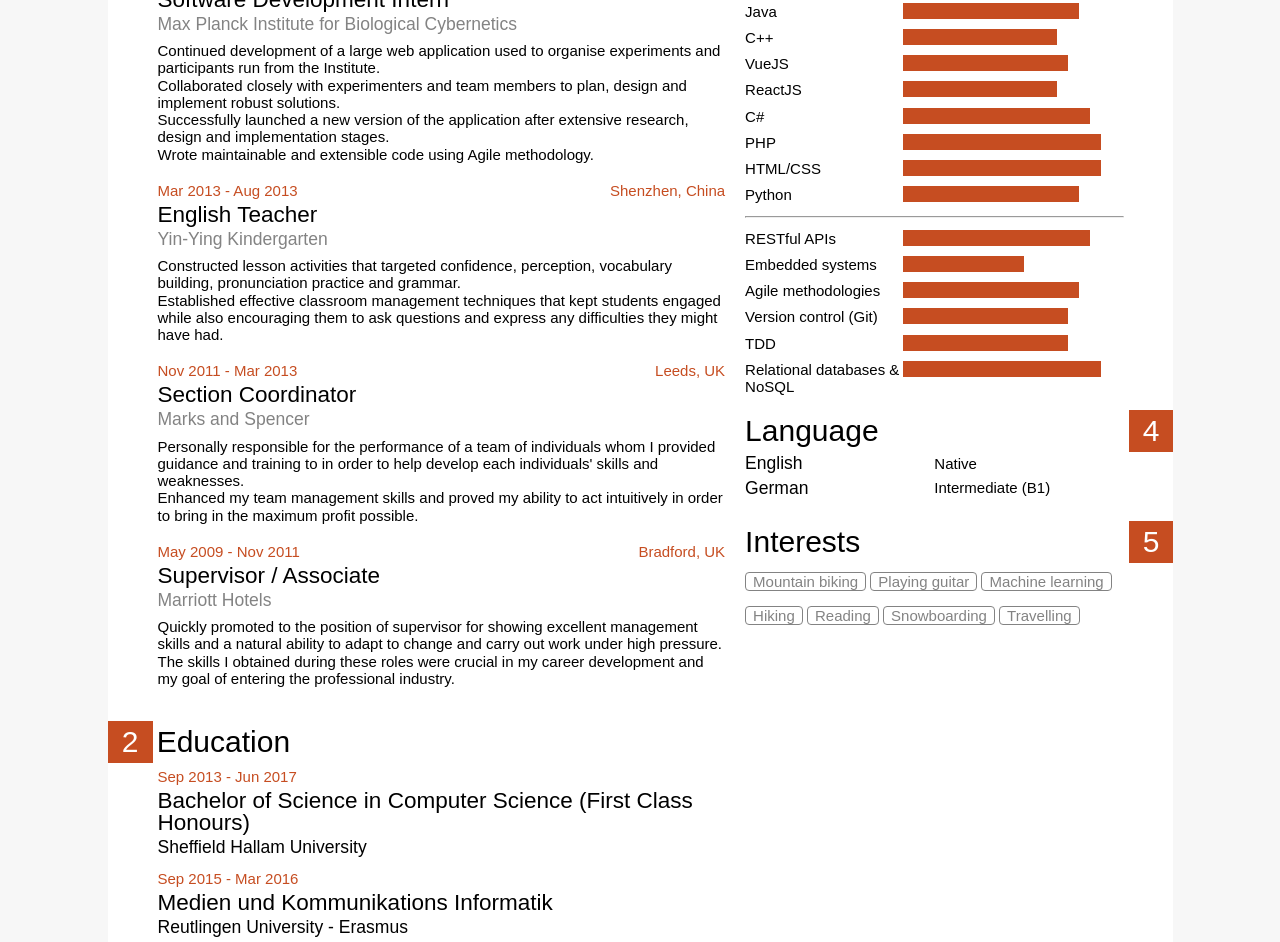
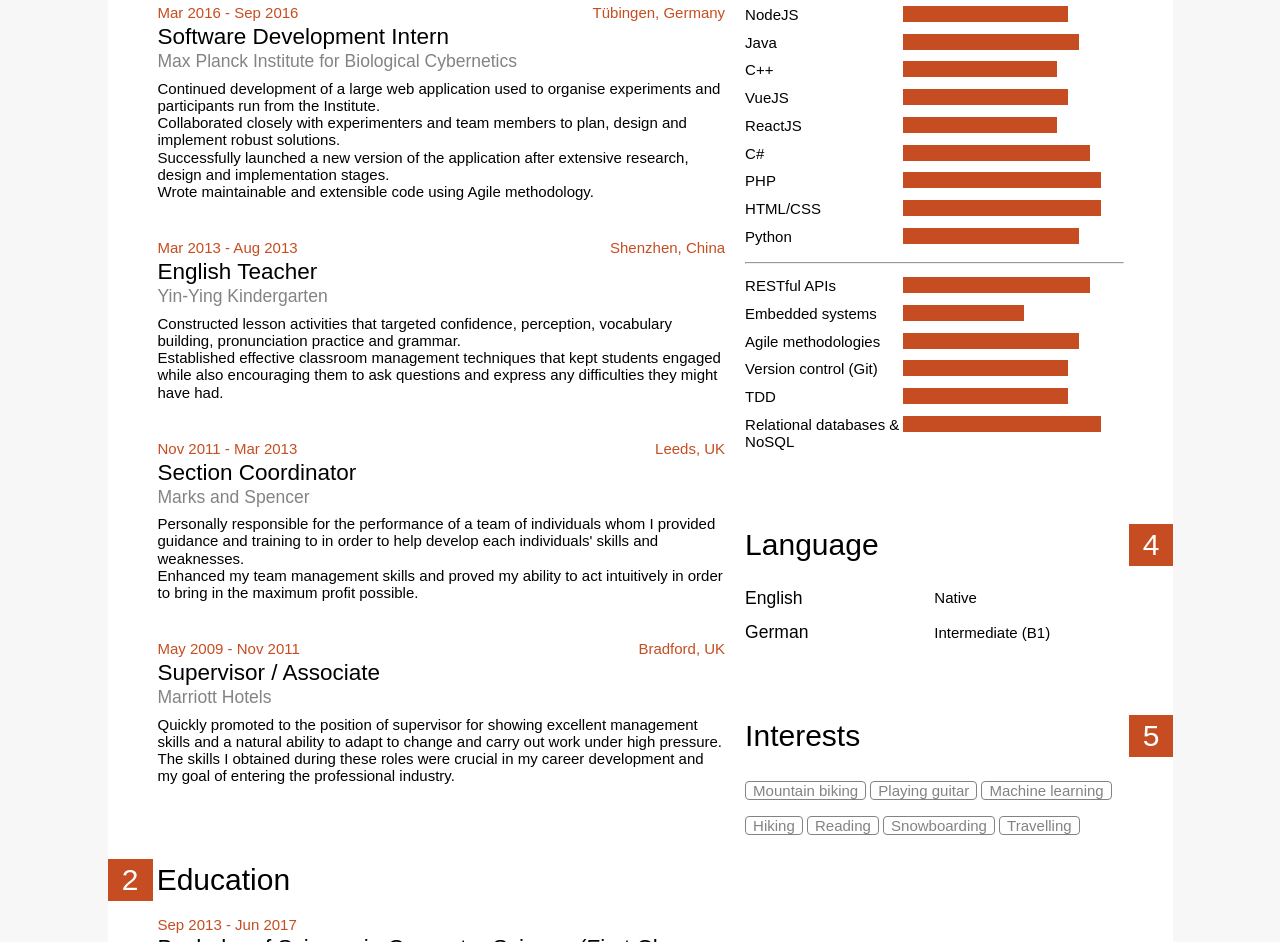
Before and after one commit to sebastiean/resume, a plain HTML site: page index.html in a window 1280 px wide. Shown: the part 319-1261 px from the top of the page. Drawn offline with nearby package versions, Linux system fonts and the light colour scheme; a web font is replaced by a local one.

Commit message:
Slight changes

```diff
--- a/css/style.scss
+++ b/css/style.scss
@@ -25,7 +25,7 @@ body {
 }
 
 .details {
-  padding: 12.5px 0 7.5px 0;
+  padding: 25px 0 7.5px 0;
   margin-top: 27px;
 }
 
@@ -77,7 +77,7 @@ body {
 }
 
 .container {
-  padding: 10px 0;
+  padding: 25px 0;
 }
 
 .square {
@@ -161,27 +161,32 @@ h1, h2, h3, h4, h5, h6 {
 }
 
 .section {
-  padding: 5px 0;
+  padding: 15px 0;
 }
 
 p {
   margin: .6em 0;
 }
 
+.skills {
+ hr {
+  margin-bottom: .8em;
+ }
+}
+
 .skill {
   width: 100%;
   padding: 1.5px 0;
+    p, .box {
+    margin: 0 0 .5em 0;
+    padding: 0;
+  }
 }
 
 .bar {
   background-color: $highlight;
   height: 16px;
 }
-
-.skill p, .skill .box {
-  margin: .2em 0;
-}
-
 
 .value-90 {
   width: 90%;
@@ -215,12 +220,15 @@ p {
   width: 55%;
 }
 
-.language p {
-  margin: .2em 0;
+.language {
+  padding: 5px 0;
+  p {
+    margin: .2em 0;
+  }
 }
 
 .interests {
-  padding: 10px 0;
+  margin-top: 10px;
 }
 
 .interest {
--- a/index.html
+++ b/index.html
@@ -75,21 +75,22 @@
       </div>
       <div class="section">
         <span class="date">Sep 2015 - Mar 2016</span>
-        <h3>Medien und Kommunikations Informatik</h3>
+        <h3>Medien- und Kommunikationsinformatik</h3>
         <h4>Reutlingen University - Erasmus</h4>
       </div>
     </div>
+      <br>
+      <br>
+      <br>
   </div><!--// main //-->
   <div class="col-4">
-    <div>
       <div class="container">
         <div class="heading">
           <h2>Skills &amp; Competencies</h2>
           <div class="square sq-right"><h2>3</h2></div>
         </div>
         <div class="clearfix"></div>
-      </div>
-      <div class="skills">
+      <div class="skills section">
         <div class="skill flex-grid">
           <p class="col-5">NodeJS</p>
           <div class="col-7 box">
@@ -204,11 +205,13 @@
         <div class="square sq-right"><h2>4</h2></div>
       </div>
       <div class="clearfix"></div>
-      <div class="language flex-grid">
-        <h4 class="col-6">English</h4><p class="col-6">Native</p>
-      </div>
-      <div class="language flex-grid">
-        <h4 class="col-6">German</h4><p class="col-6">Intermediate (B1)</p>
+      <div class="section">
+        <div class="language flex-grid">
+          <h4 class="col-6">English</h4><p class="col-6">Native</p>
+        </div>
+        <div class="language flex-grid">
+          <h4 class="col-6">German</h4><p class="col-6">Intermediate (B1)</p>
+        </div>
       </div>
     </div>
     <div class="container">
@@ -217,7 +220,7 @@
         <div class="square sq-right"><h2>5</h2></div>
       </div>
       <div class="clearfix"></div>
-      <div class="interests">
+      <div class="interests section">
         <span class="interest">Mountain biking</span>
         <span class="interest">Playing guitar</span>
         <span class="interest">Machine learning</span>
```
Also changed, not shown: css/style.css, 1 other file.
